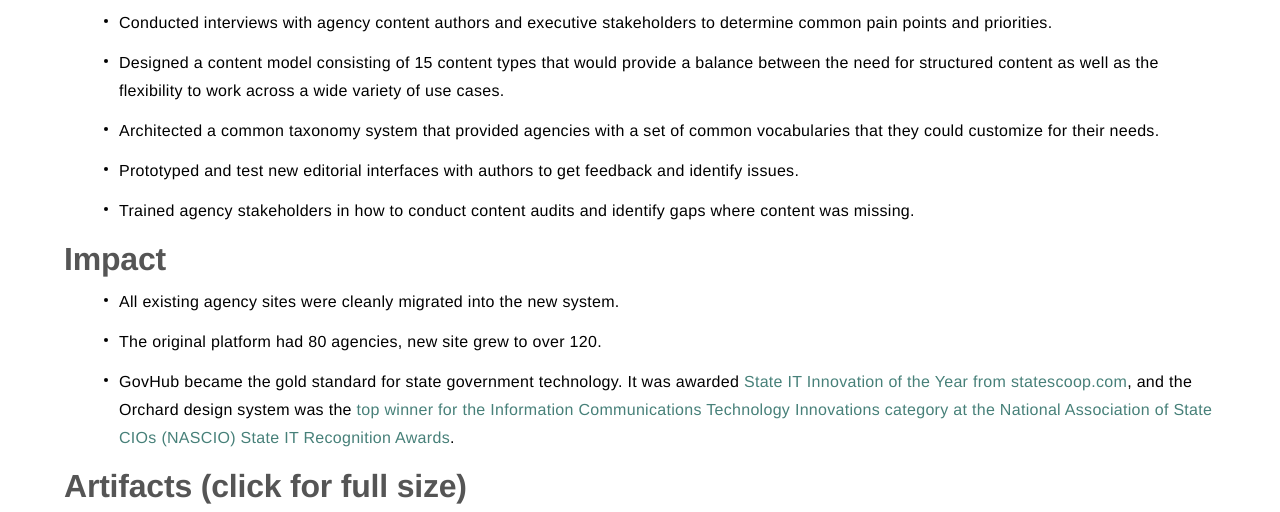
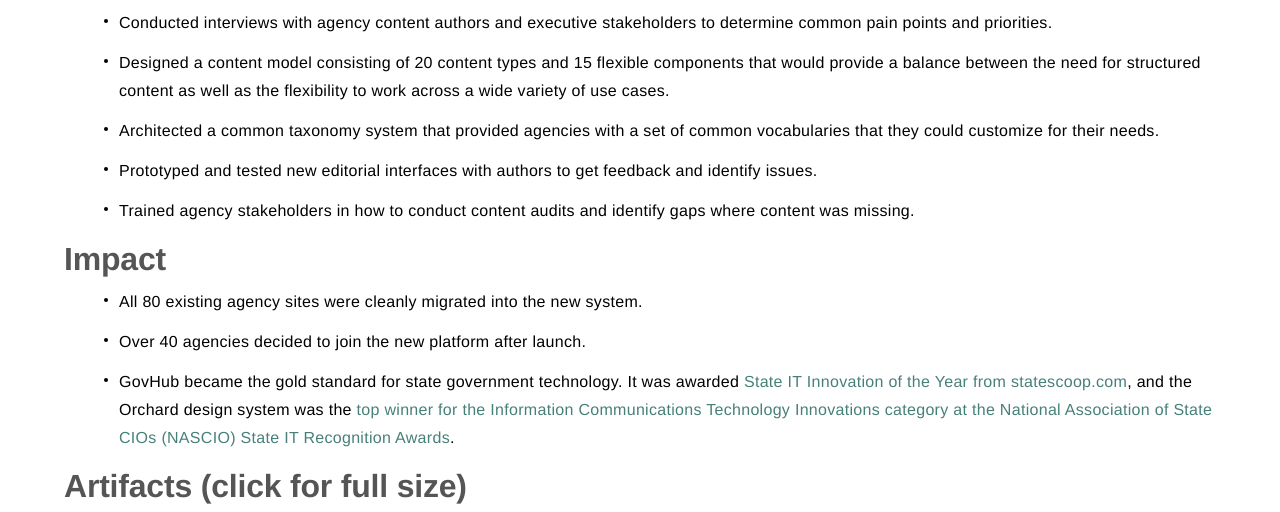
Before and after one commit to heyrocker/heyrocker_static_content, a plain HTML site: page portfolio/georgia/index.html in a window 1280 px wide. Shown: the part 612-1124 px from the top of the page. Drawn offline with Linux system fonts and the light colour scheme; files whose address does not match are found by name.

Commit message:
Tweaking GA case study

```diff
--- a/portfolio/georgia/index.html
+++ b/portfolio/georgia/index.html
@@ -95,15 +95,15 @@
 <ul>
 <li>Performed a state-wide content inventory, and developed shell scripts to break it up into different views by content type, agency, vertical and other criteria depending on needs.</li>
 <li>Conducted interviews with agency content authors and executive stakeholders to determine common pain points and priorities.</li>
-<li>Designed a content model consisting of 15 content types that would provide a balance between the need for structured content as well as the flexibility to work across a wide variety of use cases.</li>
+<li>Designed a content model consisting of 20 content types and 15 flexible components that would provide a balance between the need for structured content as well as the flexibility to work across a wide variety of use cases.</li>
 <li>Architected a common taxonomy system that provided agencies with a set of common vocabularies that they could customize for their needs.</li>
-<li>Prototyped and test new editorial interfaces with authors to get feedback and identify issues.</li>
+<li>Prototyped and tested new editorial interfaces with authors to get feedback and identify issues.</li>
 <li>Trained agency stakeholders in how to conduct content audits and identify gaps where content was missing.</li>
 </ul>
 <h3 id="impact">Impact</h3>
 <ul>
-<li>All existing agency sites were cleanly migrated into the new system.</li>
-<li>The original platform had 80 agencies, new site grew to over 120.</li>
+<li>All 80 existing agency sites were cleanly migrated into the new system.</li>
+<li>Over 40 agencies decided to join the new platform after launch.</li>
 <li>GovHub became the gold standard for state government technology. It was awarded <a href="https://statescoop.com/bio/govhub-digital-platform/">State IT Innovation of the Year from statescoop.com</a>, and the Orchard design system was the <a href="https://gta.georgia.gov/news/2024-10-02/georgia-web-design-system-earns-national-award">top winner for the Information Communications Technology Innovations category at the National Association of State CIOs (NASCIO) State IT Recognition Awards</a>.</li>
 </ul>
 <h3 id="artifacts-click-for-full-size">Artifacts (click for full size)</h3>
```
